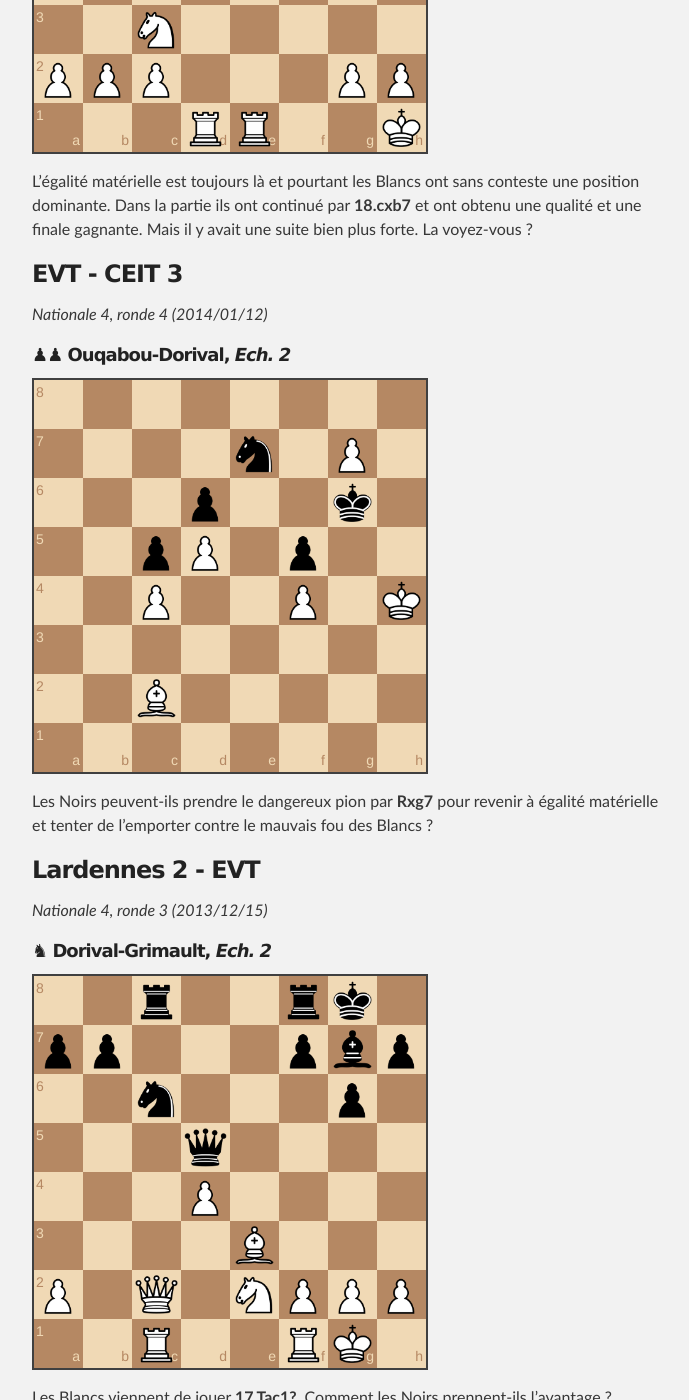
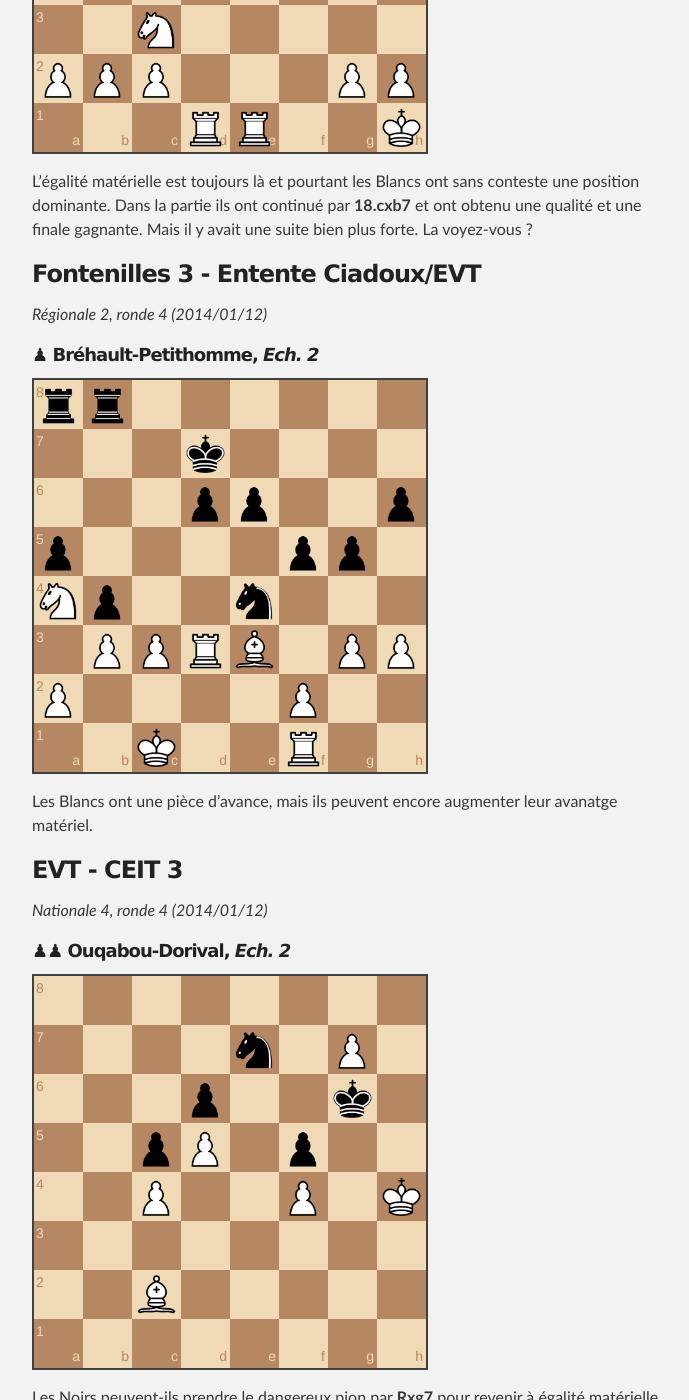
Before and after one commit to echiquier-villeneuve-tolosane/echiquier-villeneuve-tolosane.github.io, a Jekyll site: the page built from exercices.md, in a window 1280 px wide and 1400 px high, scrolled down 712 px. Shown: the whole window, without its empty margins (288-977 px from the left). Built offline with Jekyll 4.4.1, drawn with Linux system fonts in a browser that asks for light colours; nearby versions of some CDN libraries.

Commit message:
Updated exercices.md

```diff
--- a/exercices.md
+++ b/exercices.md
@@ -19,6 +19,14 @@ _Ronde 3 (2014/01/17)_
 
 L'égalité matérielle est toujours là et pourtant les Blancs ont sans conteste une position dominante. Dans la partie ils ont continué par **18.cxb7** et ont obtenu une qualité et une finale gagnante. Mais il y avait une suite bien plus forte. La voyez-vous ?
 
+### Fontenilles 3 - Entente Ciadoux/EVT
+_Régionale 2, ronde 4 (2014/01/12)_
+
+##### &#9823;  **Bréhault-Petithomme**, _Ech. 2_
+
+`rr6/3k4/3pp2p/p4pp1/Np2n3/1PPRB1PP/P4P2/2K2R2 w - - 0 24`
+
+Les Blancs ont une pièce d'avance, mais ils peuvent encore augmenter leur avanatge matériel.
 
 ### EVT - CEIT 3
 _Nationale 4, ronde 4 (2014/01/12)_
```
